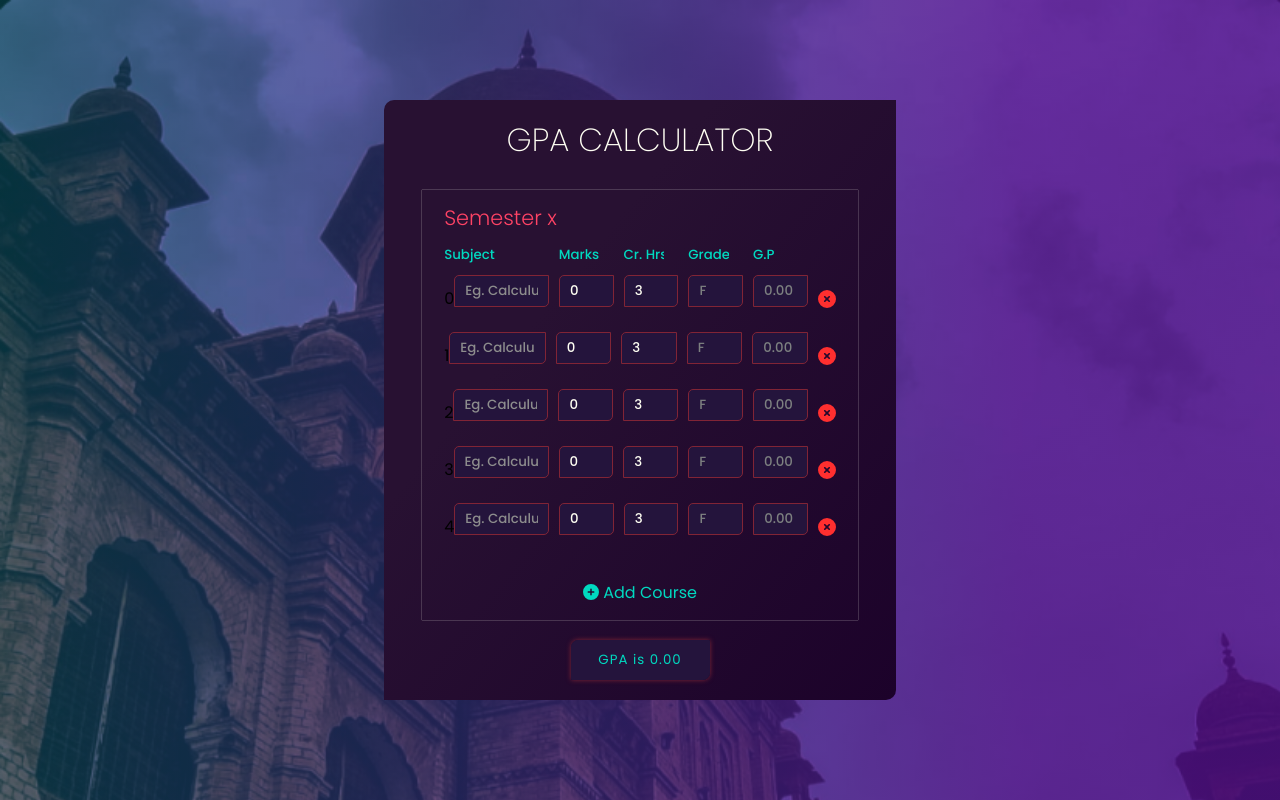
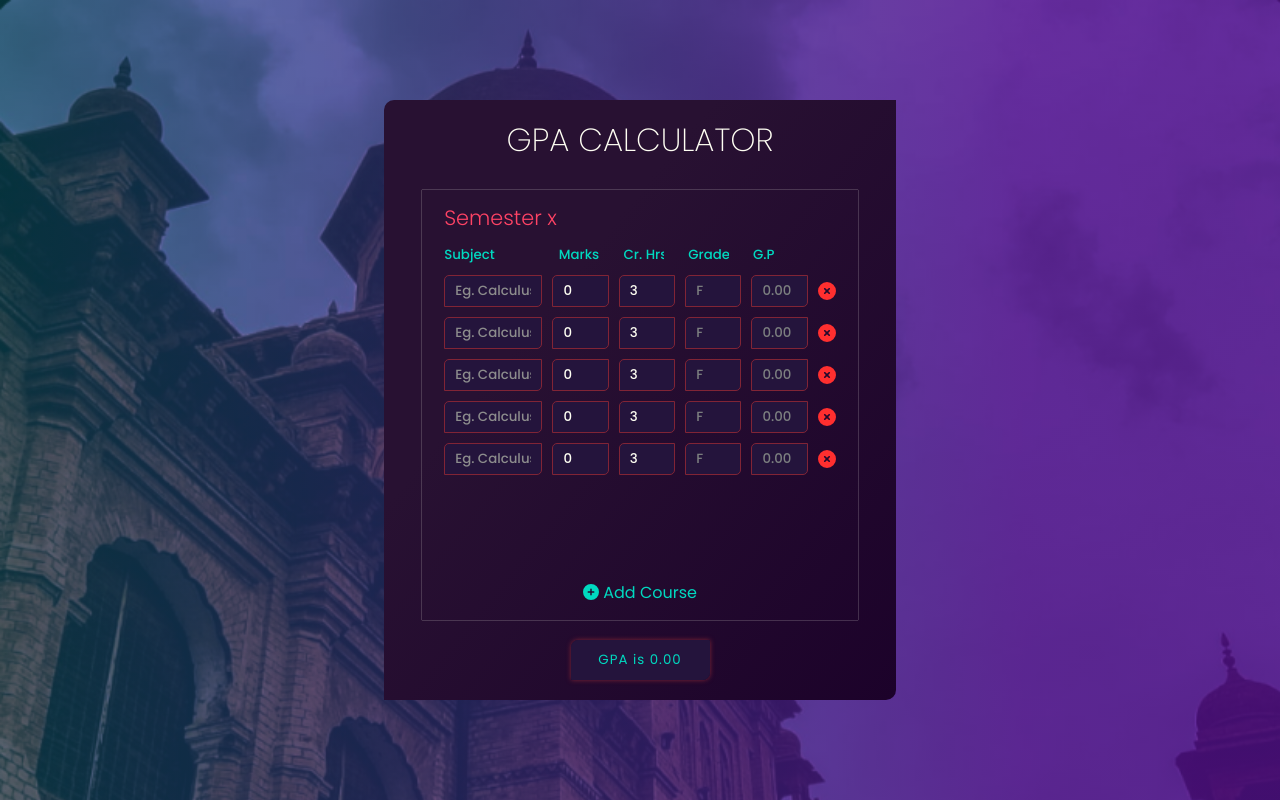
Before and after one commit to mohdanss/fcitgpacalculator, a React (Create React App) app: page / in a window 1280 px wide. Built offline with nearby package versions, Linux system fonts and the light colour scheme.

Commit message:
Update GPAInput.jsx

```diff
--- a/src/components/GPAInput.jsx
+++ b/src/components/GPAInput.jsx
@@ -33,7 +33,6 @@ function GPAInput(props) {
 
   return (
     <div className="gpa-input">
-      <p>{subjInfo.id}</p>
       <input
         type="text"
         name="name"
```
